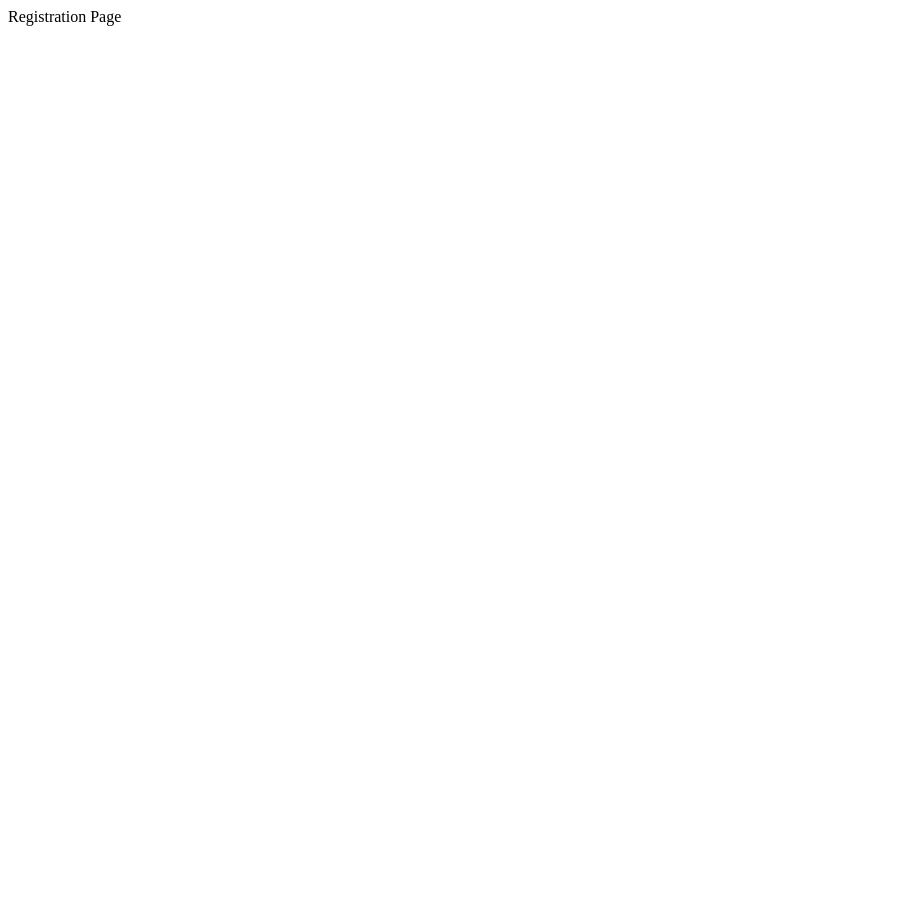
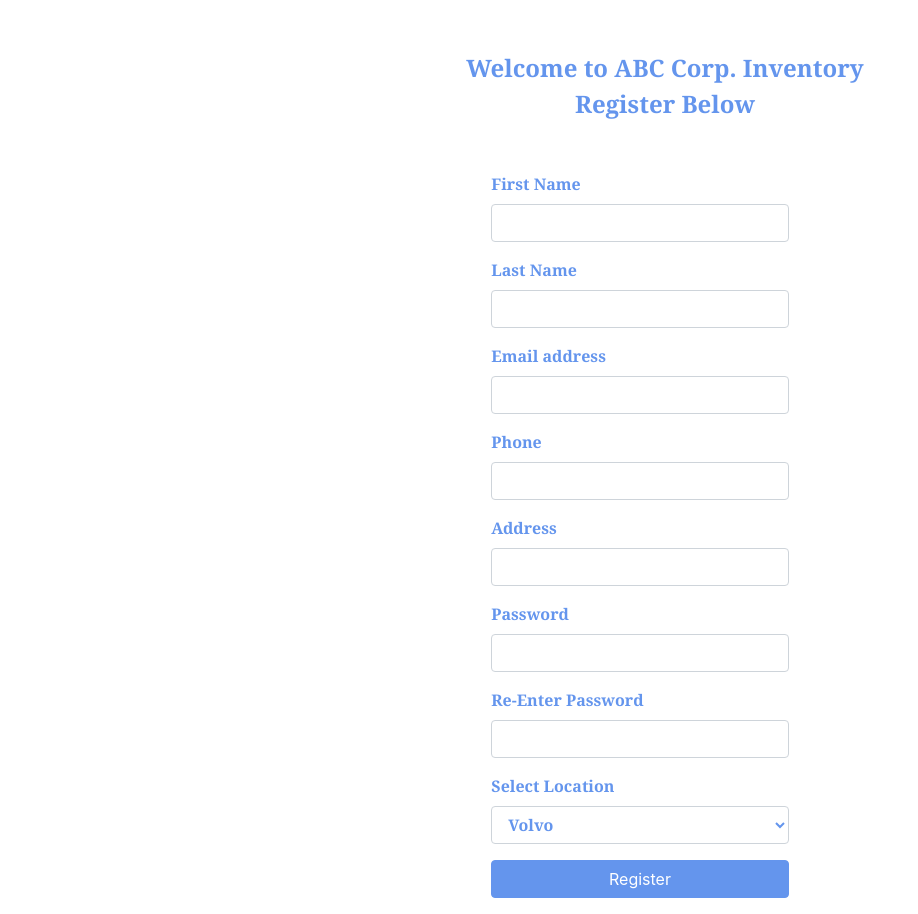
Before and after one commit to shu-csas-changgar/group-project-cepd-com, a Django app: page /register/ in a window 1280 px wide. Before the commit the part shown is almost empty. Shown: the whole page, without its empty margins (0-918 px from the left). Before the commit the page ends 26 px from the top, so only its background shows below. Run offline with Django 3.2, Linux system fonts and the light colour scheme; some libraries are stand-ins or nearby versions.

Commit message:
ui for login and register

```diff
--- a/ABC_CORP/ABC_INVENTORY/templates/register.html
+++ b/ABC_CORP/ABC_INVENTORY/templates/register.html
@@ -1 +1,138 @@
-Registration Page
+<html><link type="text/css" rel="stylesheet" id="dark-mode-custom-link"><link type="text/css" rel="stylesheet" id="dark-mode-general-link"><style lang="en" type="text/css" id="dark-mode-custom-style"></style><style lang="en" type="text/css" id="dark-mode-native-style"></style>
+
+<head>
+     <meta charset="utf-8">
+      <title>ABC CORP LOGIN</title>
+      <link rel="stylesheet" href="https://stackpath.bootstrapcdn.com/bootstrap/4.3.1/css/bootstrap.min.css" integrity="sha384-ggOyR0iXCbMQv3Xipma34MD+dH/1fQ784/j6cY/iJTQUOhcWr7x9JvoRxT2MZw1T" crossorigin="anonymous">
+      <style>
+      .heading-text {
+        font-family: Georgia;
+        font-size: 24px;
+        text-align:center;
+        text-shadow: 10px;
+        font-weight: bold;
+        color: #6495ED;
+        padding-top: 50px;
+        padding-right: 30px;
+        padding-bottom: 50px;
+        padding-left: 80px;
+      }
+      .btn {
+        background-color:#6495ED;
+        border-color:#6495ED !important;
+
+      }
+      .form-label{
+        font-family: Georgia;
+        font-weight: bold;
+        color: #6495ED;
+      }
+
+
+      </style>
+
+   </head>
+   <body>
+      <script>
+      function hoverIn(){
+        document.getElementById("register-btn").style.backgroundColor="black";
+        document.getElementById("register-btn").style.bordercolor="black";
+      }
+
+      function hoverOut(){
+        document.getElementById("register-btn").style.backgroundColor="#6495ED";
+      }
+
+      </script>
+
+      <div class="heading-text">
+        Welcome to ABC Corp. Inventory
+
+        <div class="login-txt">
+              Register Below
+        </div>
+      </div>
+
+      <section class="container1">
+        <section class="row justify-content-center">
+
+          <section class="col-12 col-sm-6 col-md-3">
+
+            <form method="post">
+                <input type="hidden" name="csrfmiddlewaretoken" value="Q3tjp9vx3ein63yPtiSgP1A94Mz3cMjig5Ie4gPCG3UrdGGxK6w1RFOKAmPlvstz">
+
+                <div class="mb-3">
+                  <label for="exampleInputEmail1" class="form-label">First Name</label>
+                  <input class="form-control" name="first-name" id="inputFirstName" aria-describedby="emailHelp">
+
+                </div>
+
+                <div class="mb-3">
+                  <label for="exampleInputPassword1" class="form-label">Last Name</label>
+                  <input class="form-control" name="last-name" id="inputLastName">
+                </div>
+
+                <div class="mb-3">
+                  <label for="exampleInputEmail1" class="form-label">Email address</label>
+                  <input class="form-control" name="email" id="inputEmail" aria-describedby="emailHelp">
+
+                </div>
+
+                <div class="mb-3">
+                  <label for="exampleInputEmail1" class="form-label">Phone</label>
+                  <input class="form-control" name="phone" id="inputPhone" aria-describedby="emailHelp">
+
+                </div>
+
+                <div class="mb-3">
+                  <label for="exampleInputEmail1" class="form-label">Address</label>
+                  <input class="form-control" name="phone" id="inputPhone" aria-describedby="emailHelp">
+
+                </div>
+
+
+
+                <div class="mb-3">
+                  <label for="exampleInputEmail1" class="form-label">Password</label>
+                  <input class="form-control" name="phone" id="inputPhone" aria-describedby="emailHelp">
+
+                </div>
+
+                <div class="mb-3">
+                  <label for="exampleInputEmail1" class="form-label">Re-Enter Password</label>
+                  <input class="form-control" name="phone" id="inputPhone" aria-describedby="emailHelp">
+
+                </div>
+
+                <div class="mb-3">
+                  <label for="exampleInputEmail1" class="form-label">Select Location</label>
+                  <select id="cars" class="form-control form-label" name="cars">
+                        <option value="volvo">Volvo</option>
+                        <option value="saab">Saab</option>
+                        <option value="fiat">Fiat</option>
+                        <option value="audi">Audi</option>
+                  </select>
+
+                </div>
+
+
+
+
+
+                <button type="submit" onmouseover="hoverIn()" onmouseout="hoverOut()" class="btn btn-primary btn-block" id="register-btn">Register</button>
+
+              </form>
+
+          </section>
+
+        </section>
+
+
+      </section>
+
+
+
+
+</body>
+
+</html>
```
